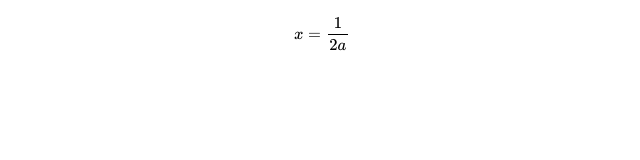
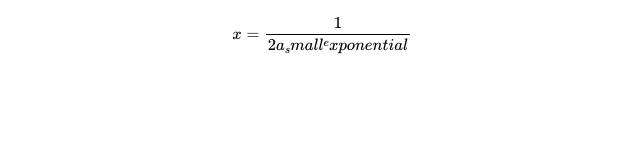
Before and after one commit to QQshigesha/CS, a plain HTML site: page index.html in a window 1280 px wide. Shown: the whole page, without its empty margins (318-958 px from the left). Drawn offline with nearby package versions, Linux system fonts and the light colour scheme; some packages are replaced by stand-ins of ours.

Commit message:
exponential

```diff
--- a/index.html
+++ b/index.html
@@ -4,6 +4,6 @@
 <script src='https://cdn.mathjax.org/mathjax/latest/MathJax.js?config=TeX-AMS-MML_HTMLorMML'></script>
 </head>
 	<body>
-		$$x=\frac{1}{2a}$$
+		$$x=\frac{1}{2a_small^exponential}$$
 	</body>
 </html>
```
